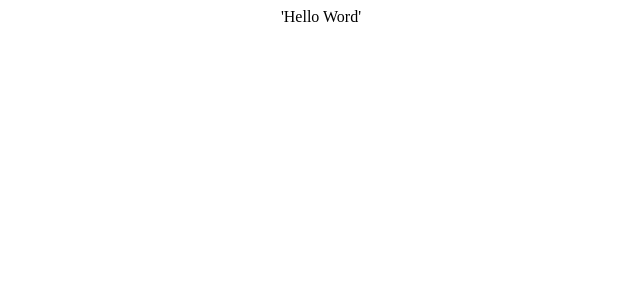
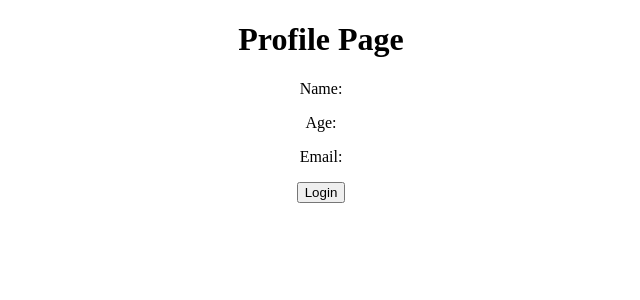
Before and after one commit to eduardojigub/redux-toolkit-studying, a React (Create React App) app: page / in a window 1280 px wide. Shown: the top 300 px of the page, without its empty margins (319-959 px from the left). Built offline with nearby package versions, Linux system fonts and the light colour scheme.

Commit message:
feat: creating Redux store

```diff
--- a/src/App.js
+++ b/src/App.js
@@ -1,9 +1,12 @@
 import './App.css';
+import Login from './components/Login.jsx';
+import Profile from './components/Profile.jsx';
 
 function App() {
   return (
-    <div className="App">
-      'Hello Word'
+    <div className='App'>
+      <Profile />
+      <Login />
     </div>
   );
 }
--- a/src/components/Login.jsx
+++ b/src/components/Login.jsx
@@ -2,7 +2,9 @@ import React from 'react'
 
 const Login = () => {
   return (
-    <div>Login</div>
+    <div>
+        <button>Login</button>
+    </div>
   )
 }
 
--- a/src/components/Profile.jsx
+++ b/src/components/Profile.jsx
@@ -1,9 +1,14 @@
-import React from 'react'
+import React from 'react';
 
 const Profile = () => {
   return (
-    <div>Profile</div>
-  )
-}
+    <div>
+      <h1>Profile Page</h1>
+      <p>Name: </p>
+      <p>Age: </p>
+      <p>Email: </p>
+    </div>
+  );
+};
 
-export default Profile
+export default Profile;
--- a/src/index.js
+++ b/src/index.js
@@ -1,11 +1,18 @@
 import React from 'react';
 import ReactDOM from 'react-dom/client';
 import App from './App';
+import { configureStore } from '@reduxjs/toolkit';
+import { Provider } from 'react-redux';
 
+const store = configureStore({
+  reducer: {},
+});
 
 const root = ReactDOM.createRoot(document.getElementById('root'));
 root.render(
   <React.StrictMode>
-    <App />
+    <Provider store={store}>
+      <App />
+    </Provider>
   </React.StrictMode>
 );
```
